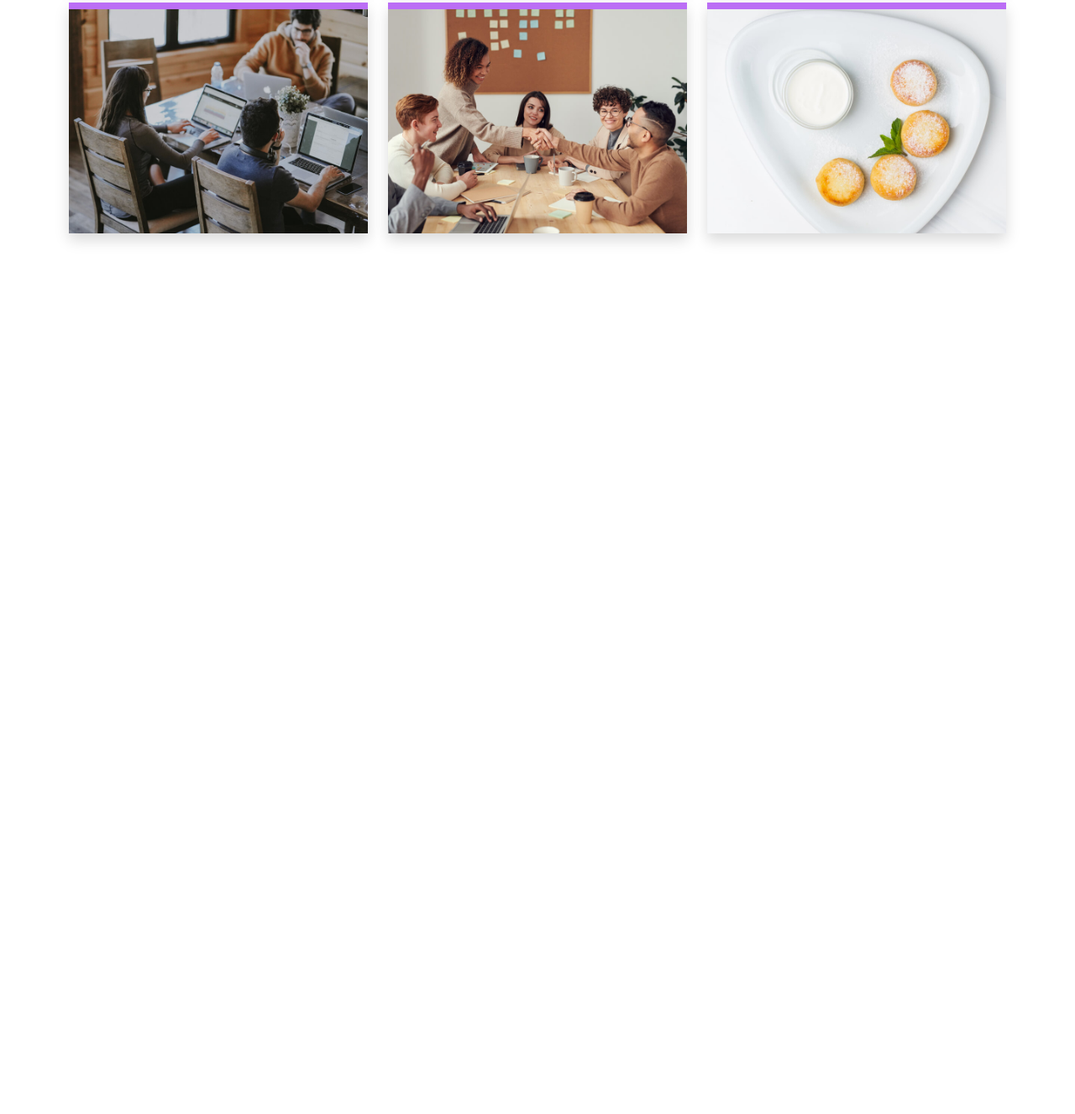
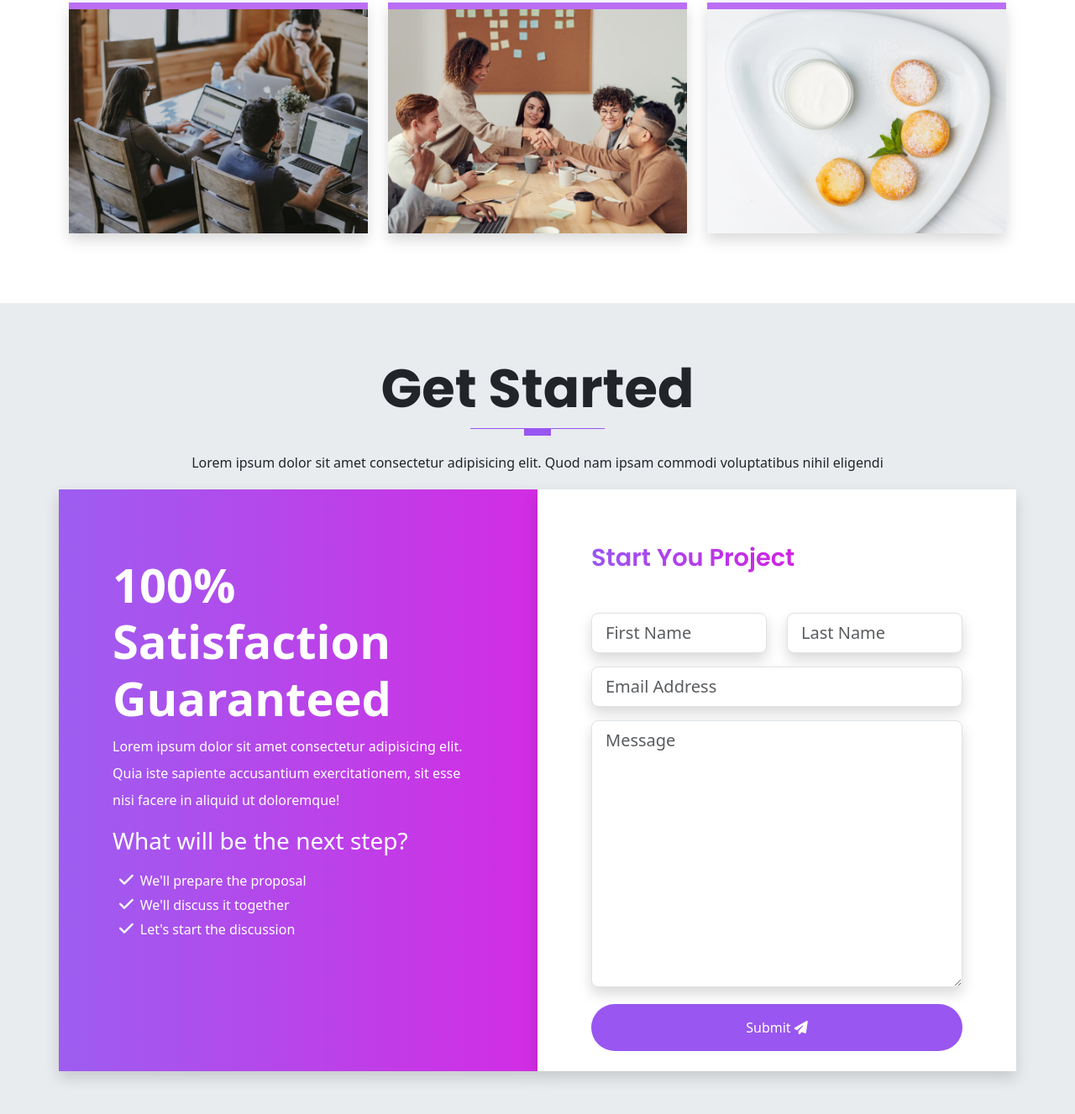
Before and after one commit to husseinmrba/Bootstrap-v5, a website: page index.html in a window 1280 px wide. Shown: the part 6074-7401 px from the top of the page at 84% size. Before the commit the page ends 6435 px from the top, so only its background shows below. Drawn offline with Linux system fonts and the light colour scheme.

Commit message:
finish the get-started section

```diff
--- a/index.html
+++ b/index.html
@@ -586,6 +586,62 @@
       </div>
      </section>
 
+     <!-- START SECTION 8 - GET STARTED -->
+     <section id="contact" class="get-started">
+      <div class="container">
+        <div class="row text-center">
+          <h1 class="display-3 fw-bold text-capitalize">get started</h1>
+          <div class="heading-line"></div>
+          <p class="lh-lg">
+            Lorem ipsum dolor sit amet consectetur adipisicing elit. Quod nam ipsam commodi voluptatibus nihil eligendi
+          </p>
+        </div>
+
+        <!-- START THE CTA CONTENT -->
+        <div class="row text-white">
+          <div class="col-12 col-lg-6 gradient shadow p-3">
+            <div class="cta-info w-100">
+              <h4 class="display-4 fw-bold">100% Satisfaction Guaranteed</h4>
+              <p class="lh-lg">
+                Lorem ipsum dolor sit amet consectetur adipisicing elit. Quia iste sapiente accusantium exercitationem, sit esse nisi facere in aliquid ut doloremque!
+              </p>
+              <h3 class="display-3--brief">What will be the next step?</h3>
+              <ul class="cta-info__list">
+                <li>We'll prepare the proposal</li>
+                <li>We'll discuss it together</li>
+                <li>Let's start the discussion</li>
+              </ul>
+            </div>
+          </div>
+          <div class="col-12 col-lg-6 bg-white shadow p-3">
+            <div class="form w-100 pb-2">
+              <h4 class="display-3--title mb-5">start you project</h4>
+              <form action="#" class="row">
+                <div class="col-lg-6 col-md-6 mb-3">
+                  <input type="text" placeholder="First Name" id="inputFirstName" class="shadow form-control form-control-lg">
+                </div>
+                <div class="col-lg-6 col-md-6 mb-3">
+                  <input type="text" placeholder="Last Name" id="inputLastName" class="shadow form-control form-control-lg">
+                </div>
+                <div class="col-lg-12 mb-3">
+                  <input type="email" placeholder="Email Address" id="inputEmail" class="shadow form-control form-control-lg">
+                </div>
+                <div class="col-lg-12 mb-3">
+                  <textarea name="message" placeholder="Message" id="message" cols="30" rows="10" class="shadow form-control form-control-lg"></textarea>
+                </div>
+                <div class="text-center d-grid mt-1">
+                  <button type="button" class="btn btn-primary rounded-pill pt-3 pb-3">
+                    submit
+                    <i class="fas fa-paper-plane"></i>
+                  </button>
+                </div>
+              </form>
+            </div>
+          </div>
+        </div>
+      </div>
+     </section>
+
     <script src="assets/js/bootstrap.bundle.js"></script>
     <script src="assets/vendors/js/glightbox.min.js"></script>
     <script type="text/javascript">
--- a/scss/components/_typography.scss
+++ b/scss/components/_typography.scss
@@ -71,3 +71,8 @@
     border-right: 0.1rem solid $gray-300;
     height: 100%;
 }
+
+// GRADIENT BG
+.gradient {
+    background: linear-gradient(to right, rgba($primary, 0.95), rgba($secondary, 0.95));
+}
--- a/scss/sections/_get-started.scss
+++ b/scss/sections/_get-started.scss
@@ -0,0 +1,47 @@
+@use '../custom' as *;
+@use '../components/mixins' as *;
+
+.get-started {
+    padding: 4rem 0;
+    background-color: $gray-200;
+}
+
+.cta-info {
+    padding: 3rem;
+    margin: 1rem 0;
+
+    &__list {
+        position: relative;
+        list-style-type: none;
+        display: block;
+        padding-top: 0.5rem;
+        padding-left: 0.5rem;
+        margin-bottom: 0.7rem;
+
+
+        li::before {
+            font-family: "Font Awesome 6 Free";
+            content: "\f00c";
+            font-weight: 600;
+            margin-right: 0.5rem;
+            font-size: 1.2rem;
+        }
+    }
+}
+
+// FORM CONTENT
+.form {
+    padding: 3rem;
+
+    button {
+        border: none;
+        color: $white;
+        text-transform: capitalize;
+
+        a {
+            color: $white;
+            text-decoration: none;
+            text-transform: capitalize;
+        }
+    }
+}
```
Also changed, not shown: assets/css/style.css, 1 other file.
